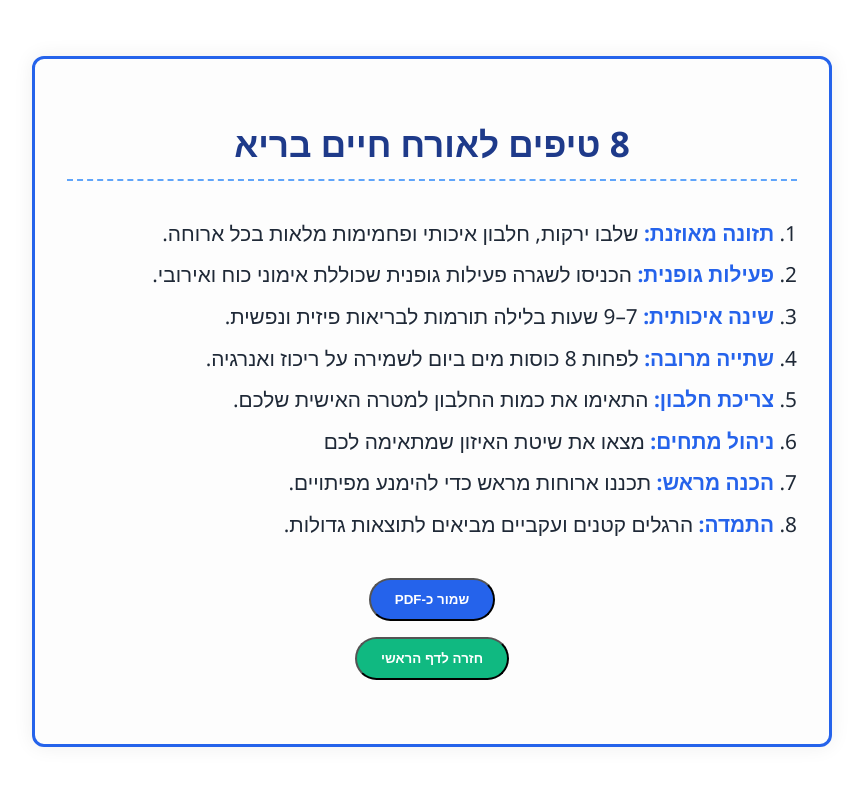
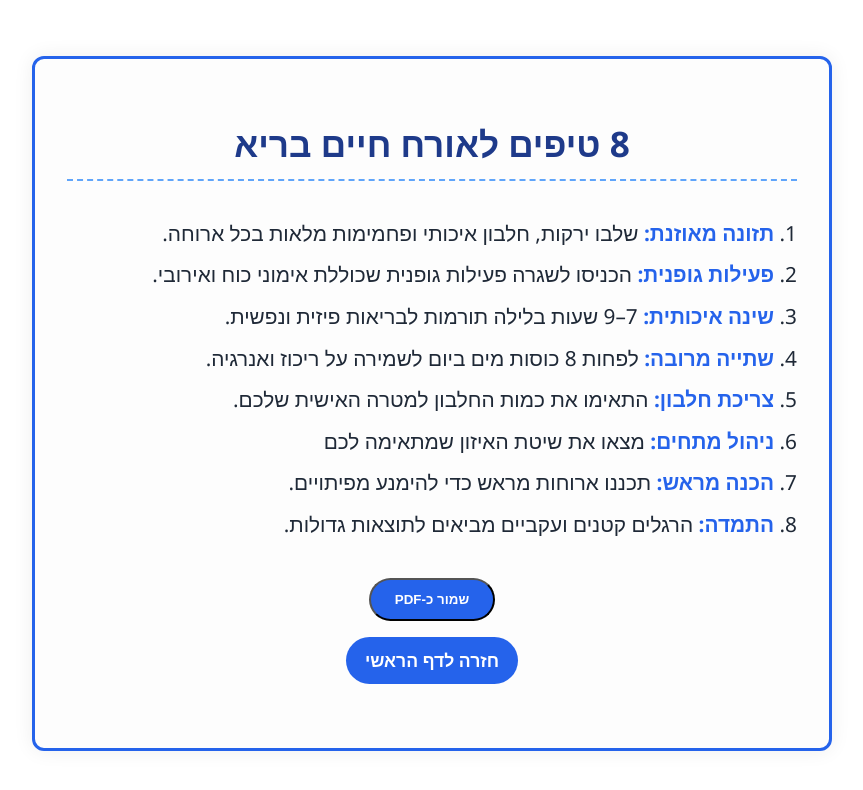
Before and after one commit to ronental75/nutrition-community, a React (Create React App) app: page /print-tips in a window 1280 px wide. Shown: the top 790 px of the page, without its empty margins (208-1071 px from the left). Built offline with nearby package versions, Linux system fonts and the light colour scheme.

Commit message:
Initial commit

```diff
--- a/src/PrintTips.jsx
+++ b/src/PrintTips.jsx
@@ -28,9 +28,14 @@ export default function PrintTips() {
         <div className="contact-section no-print">
           <div className="contact-buttons">
             <button onClick={handlePrint} className="contact-button">שמור כ-PDF</button>
-            <button onClick={() => navigate('/he')} className="phone-button">חזרה לדף הראשי</button>
+            {/* <div className="return-button-container"> */}
+                <a href="/he" className="return-button">
+            חזרה לדף הראשי
+          </a>
+        {/* </div> */}
           </div>
         </div>
+
       </div>
     </div>
   );
```
